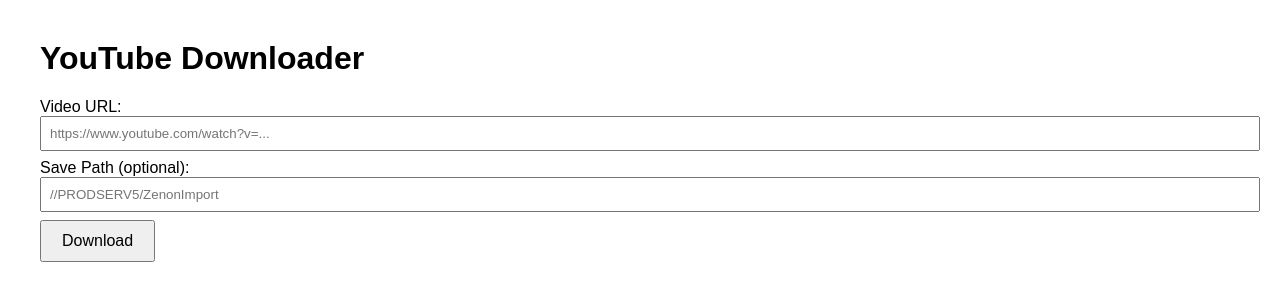
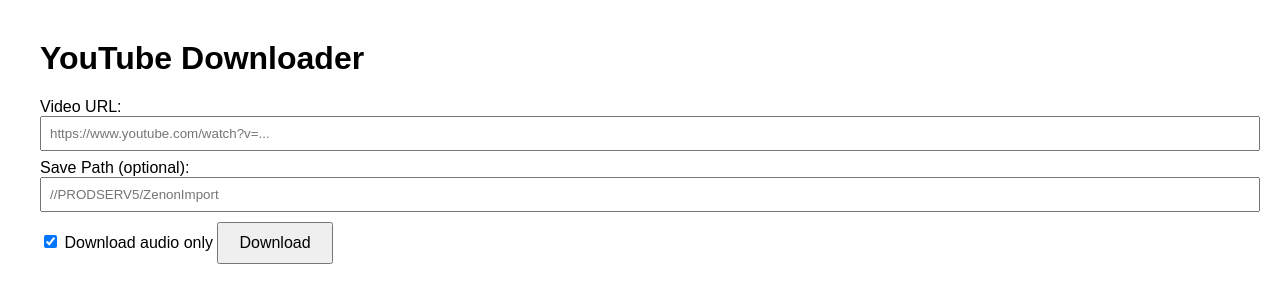
Before and after one commit to Nu55k0pF/YTDownloader, a Flask app: page / in a window 1280 px wide. Shown: the top 303 px of the page. Run offline with Flask 3, Linux system fonts and the light colour scheme.

Commit message:
added checkbox

```diff
--- a/templates/form.html
+++ b/templates/form.html
@@ -20,6 +20,10 @@
         <label>Save Path (optional):<br>
             <input type="text" name="save_path" placeholder="{{ default_path }}">
         </label>
+        <label style="display:inline-block; margin-top:12px;">
+            <input type="checkbox" name="audio_only" checked>
+            Download audio only
+        </label>
         <button type="submit">Download</button>
     </form>
 
```
